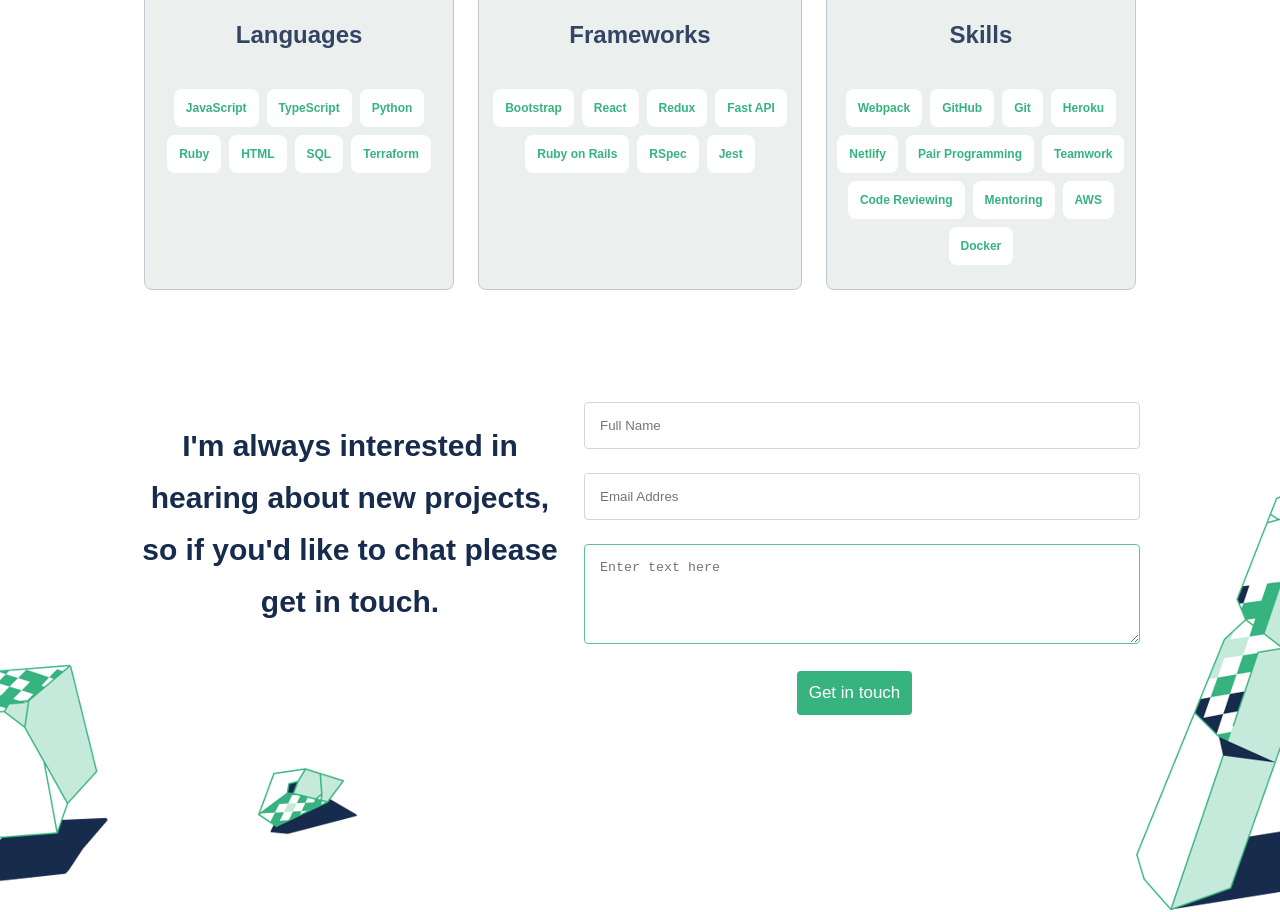
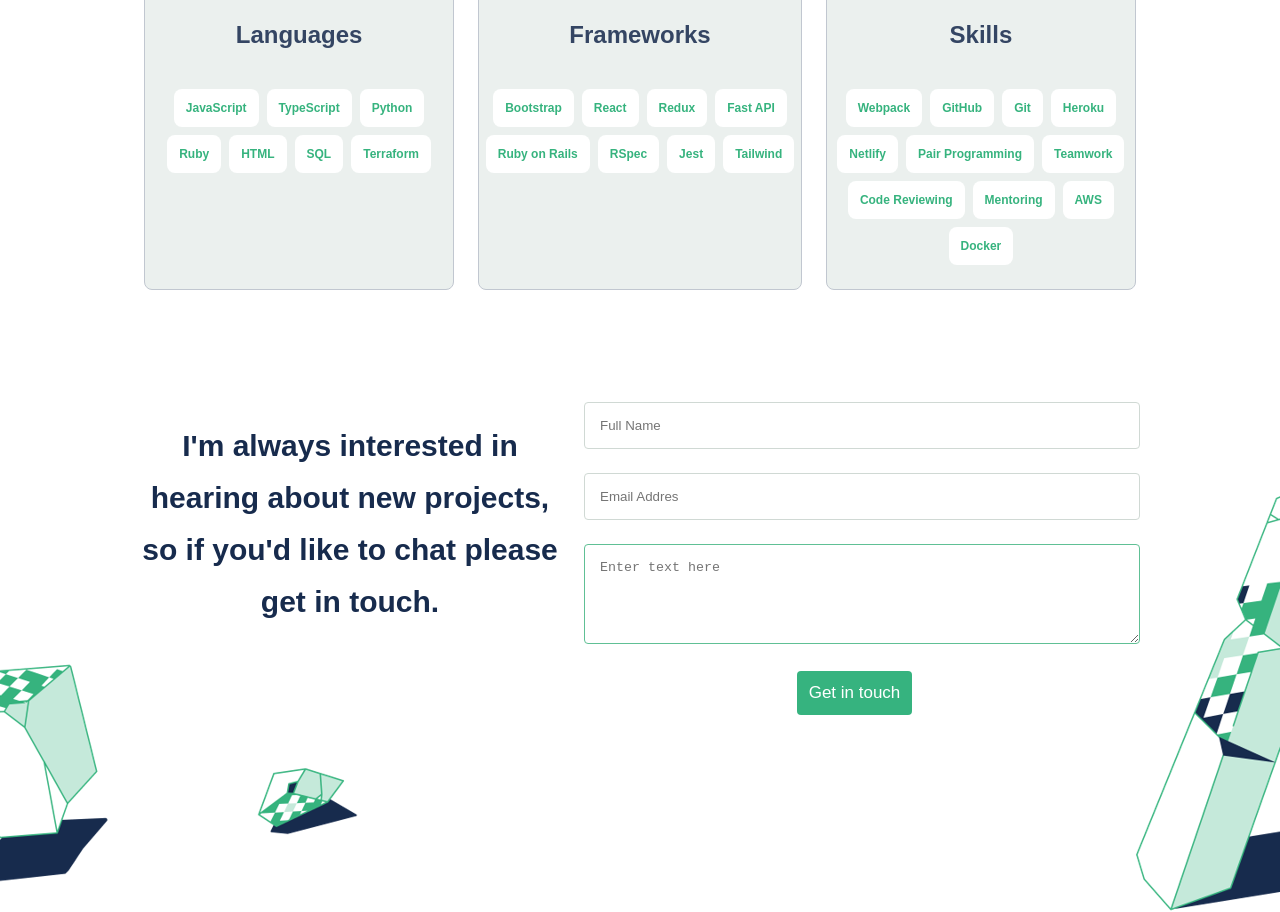
Before and after one commit to Santiago220991/Portfolio, a website: page index.html in a window 1280 px wide. Shown: the part 2684-3596 px from the top of the page. Drawn offline with Linux system fonts and the light colour scheme.

Commit message:
Update Frameworks list

```diff
--- a/index.html
+++ b/index.html
@@ -138,6 +138,7 @@
           <li>Ruby on Rails</li>
           <li>RSpec</li>
           <li>Jest</li>
+          <li>Tailwind</li>
         </ul>
       </div>
       <div class="about-me-card">
```
